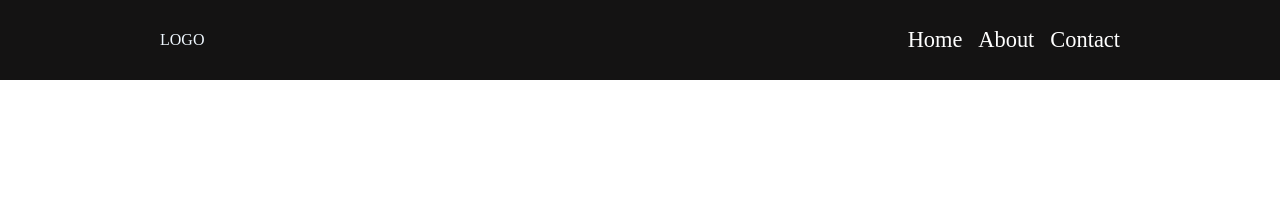
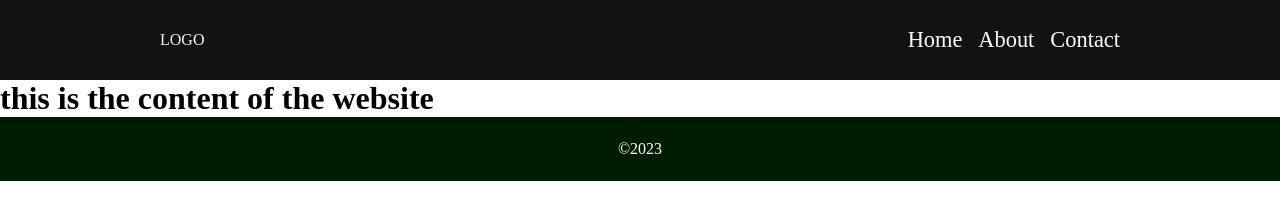
Before and after one commit to lucas-santos-programmer/institutional-website-template, a plain HTML site: page index.html in a window 1280 px wide. Drawn offline with Linux system fonts and the light colour scheme.

Commit message:
inital interface of the footer component developped

```diff
--- a/css/index.css
+++ b/css/index.css
@@ -61,6 +61,20 @@
 }
 .header > .container > nav.active-menu{
     display: block;
+}
+
+/* Footer style */
+.footer{
+    display: flex;
+    align-items: center;
+    justify-content: center;
+    min-height: 8vh;
+    background: rgb(0, 28, 0);
+}
+.footer > p{
+    color: white;
+    font-size: 1rem;
+    line-height: 1.2rem;
 }
 
 /* Hamburguer button */
--- a/index.html
+++ b/index.html
@@ -27,6 +27,12 @@
             </nav>
         </div>
     </header>
+    <main>
+        <h1>this is the content of the website</h1>
+    </main>
+    <footer class="footer">
+        <p>&copy;2023</p>
+    </footer>
 </body>
 <script src="./scripts/index.js"></script>
 </html>
```
